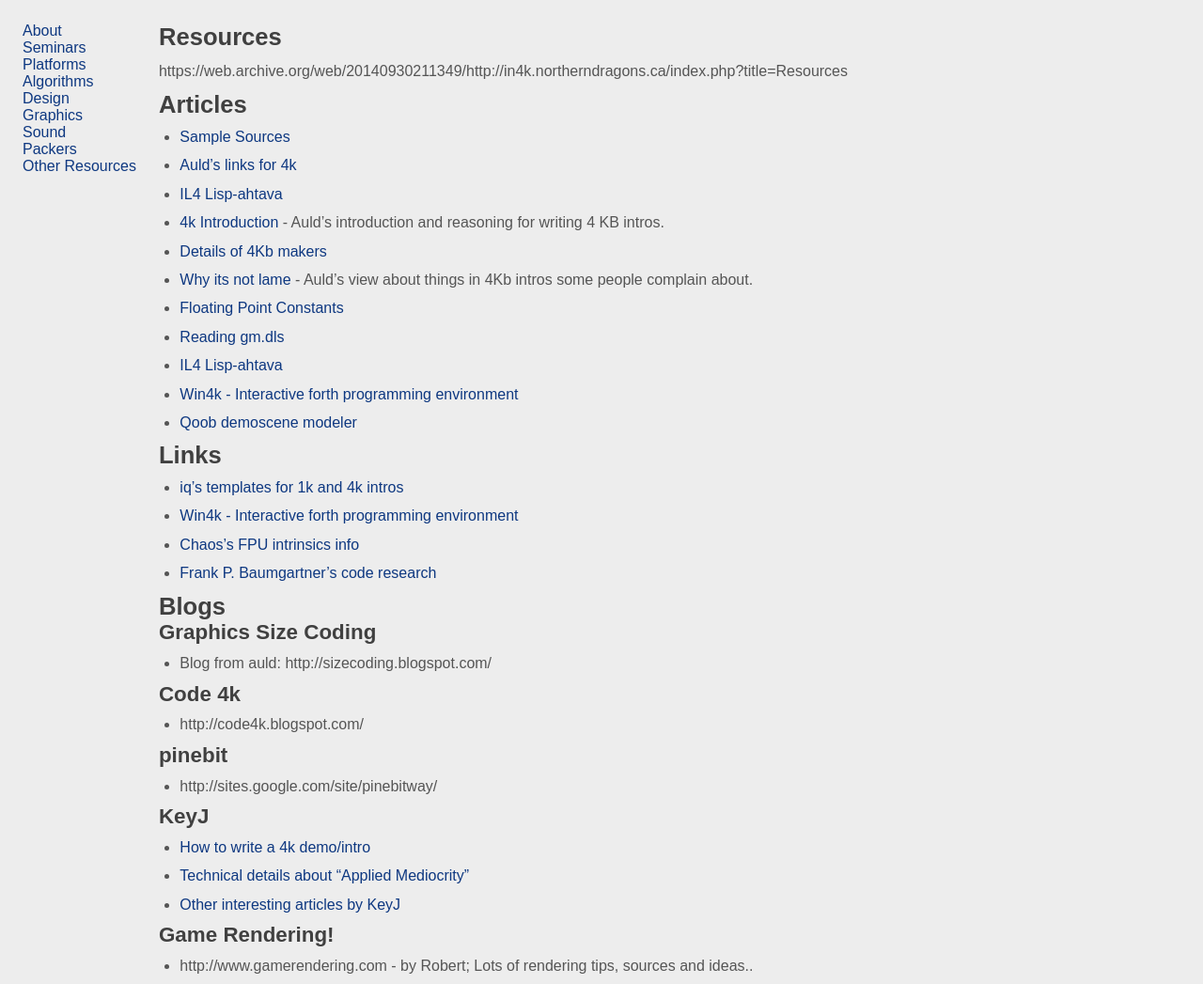
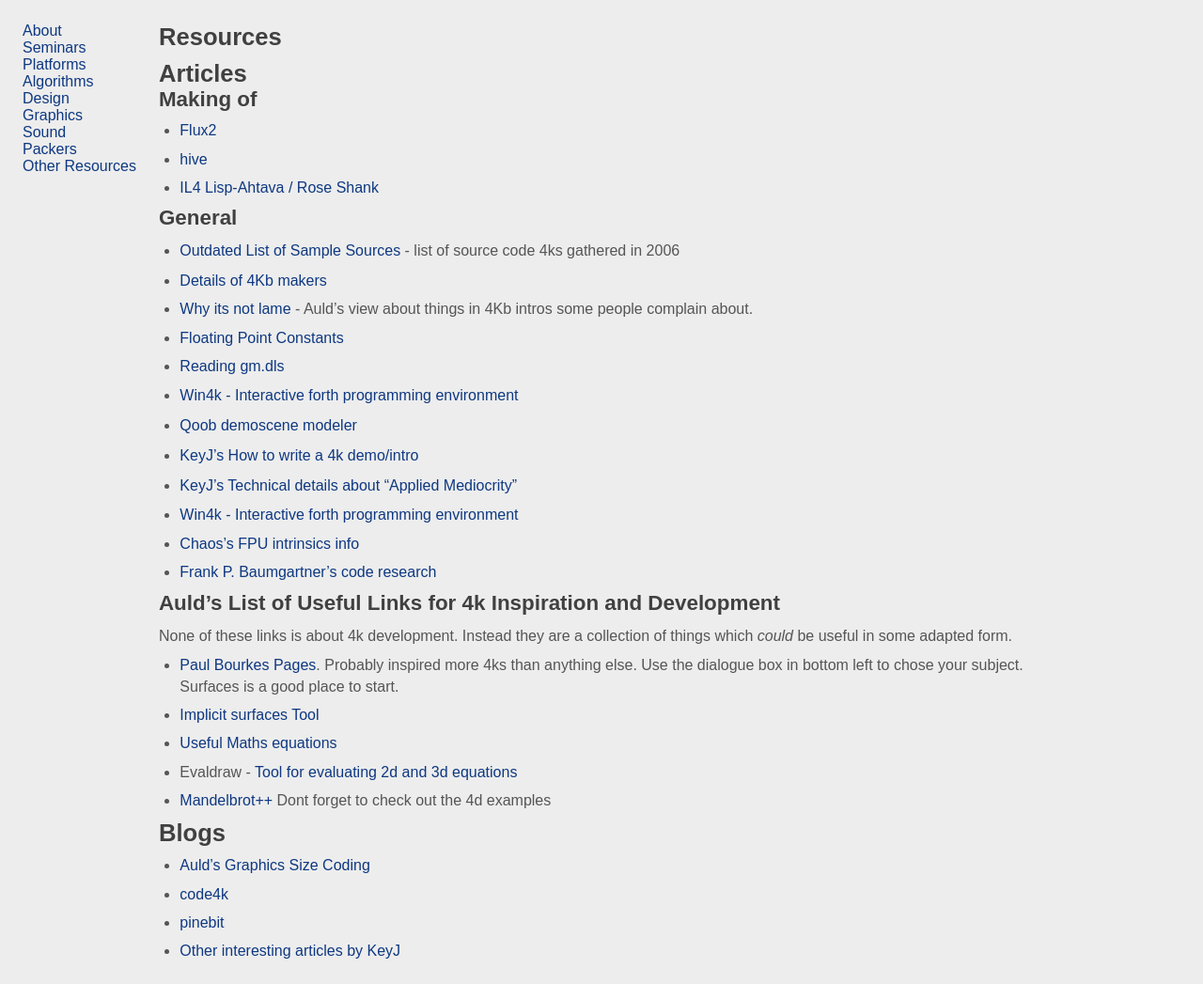
Before and after one commit to in4k/in4k.github.io, a Jekyll site: the page built from wiki/resources.markdown, in a window 1280 px wide. Shown: the whole page at 94% size. Built offline with Jekyll 4.4.1, drawn with Linux system fonts in a browser that asks for light colours; some web fonts are replaced.

Commit message:
Update resources.markdown

```diff
--- a/wiki/resources.markdown
+++ b/wiki/resources.markdown
@@ -3,45 +3,45 @@
 layout: "wiki-page"
 ---
 
-https://web.archive.org/web/20140930211349/http://in4k.northerndragons.ca/index.php?title=Resources
-
 # Articles
 
-* [Sample Sources](sample-sources)
-* [Auld's links for 4k](aulds-links-for-4k)
-* [IL4 Lisp-ahtava](il4-lisp-ahtava)
-* [4k Introduction](4k-introduction) - Auld's introduction and reasoning for writing 4 KB intros.
+## Making of
+
+* [Flux2](about-flux2)
+* [hive](about-hive)
+* [IL4 Lisp-Ahtava / Rose Shank](il4-lisp-ahtava)
+
+## General
+
+* [Outdated List of Sample Sources](sample-sources) - list of source code 4ks gathered in 2006
+
 * [Details of 4Kb makers](details-of-4kb-makers)
 * [Why its not lame](why-its-not-lame) - Auld's view about things in 4Kb intros some people complain about.
 * [Floating Point Constants](floating-point-constants)
 * [Reading gm.dls](reading-gm.dls)
-* [IL4 Lisp-ahtava](il4-lisp-ahtava)
 * [Win4k - Interactive forth programming environment](http://neoscientists.org/~plex/win4k/index.html)
 * [Qoob demoscene modeler](http://qoob.weebly.com/)
 
+* [KeyJ's How to write a 4k demo/intro](http://keyj.emphy.de/how-to-write-a-4k-intro/)
+* [KeyJ's Technical details about "Applied Mediocrity"](http://keyj.emphy.de/applied-mediocrity/)
 
-# Links
-
-* [iq's templates for 1k and 4k intros](http://iquilezles.org/www/material/isystem1k4k/isystem1k4k.htms)
 * [Win4k - Interactive forth programming environment](http://neoscientists.org/~plex/win4k/index.html)
 * [Chaos's FPU intrinsics info](http://www.xyzw.de/c190.html)
 * [Frank P. Baumgartner's code research](http://www.active-web.cc/html/research/research/)
 
+## Auld's List of Useful Links for 4k Inspiration and Development
+
+None of these links is about 4k development. Instead they are a collection of things which *could* be useful in some adapted form.
+
+*   [Paul Bourkes Pages](http://local.wasp.uwa.edu.au/~pbourke/ "http://local.wasp.uwa.edu.au/~pbourke/"). Probably inspired more 4ks than anything else. Use the dialogue box in bottom left to chose your subject. Surfaces is a good place to start.
+*   [Implicit surfaces Tool](http://www.leweyg.com/download/impview.html "http://www.leweyg.com/download/impview.html")
+*   [Useful Maths equations](http://rsp.math.brandeis.edu/3d-xplormath/Surface/gallery.html "http://rsp.math.brandeis.edu/3d-xplormath/Surface/gallery.html")
+*   Evaldraw - [Tool for evaluating 2d and 3d equations](http://advsys.net/ken/download.htm#evaldraw "http://advsys.net/ken/download.htm#evaldraw")
+*   [Mandelbrot++](http://www.superliminal.com/fractals/bbrot/bbrot.htm "http://www.superliminal.com/fractals/bbrot/bbrot.htm") Dont forget to check out the 4d examples
+
 # Blogs
 
-## Graphics Size Coding
-* Blog from auld: http://sizecoding.blogspot.com/
-
-## Code 4k
-* http://code4k.blogspot.com/
-
-## pinebit
-* http://sites.google.com/site/pinebitway/
-
-## KeyJ
-* [How to write a 4k demo/intro](http://keyj.emphy.de/how-to-write-a-4k-intro/)
-* [Technical details about "Applied Mediocrity"](http://keyj.emphy.de/applied-mediocrity/)
+* [Auld's Graphics Size Coding](http://sizecoding.blogspot.com/)
+* [code4k](http://code4k.blogspot.com/)
+* [pinebit](http://sites.google.com/site/pinebitway/)
 * [Other interesting articles by KeyJ](http://keyj.emphy.de/category/computer-fun/demoscene/)
-
-## Game Rendering!
-* http://www.gamerendering.com - by Robert; Lots of rendering tips, sources and ideas..
```
